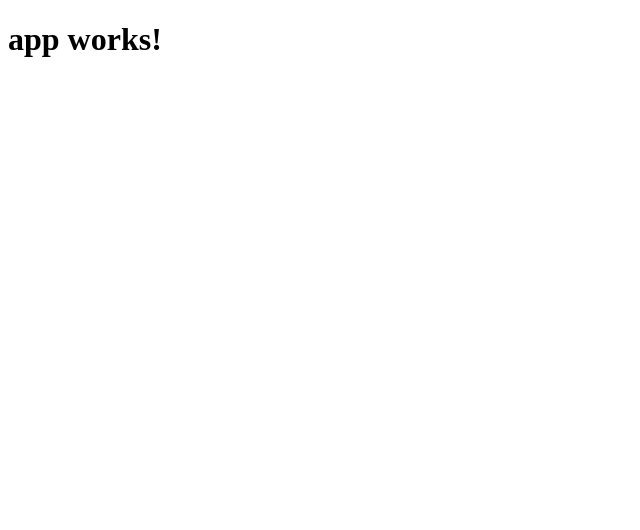
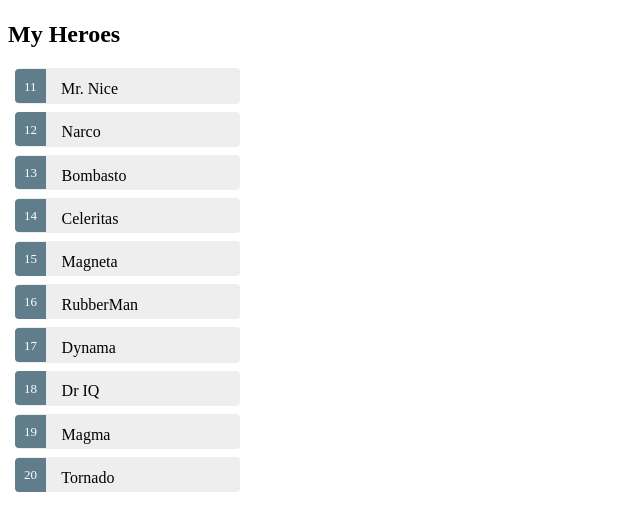
Before and after one commit to pottersc/angular-tour-of-heroes, an Angular app: page / in a window 1280 px wide. Shown: the top 530 px of the page, without its empty margins (0-640 px from the left). Built offline with nearby package versions, Linux system fonts and the light colour scheme.

Commit message:
services working

```diff
--- a/package.json
+++ b/package.json
@@ -17,6 +17,7 @@
     "@angular/core": "^4.0.0",
     "@angular/forms": "^4.0.0",
     "@angular/http": "^4.0.0",
+    "@angular/language-service": "^4.0.3",
     "@angular/platform-browser": "^4.0.0",
     "@angular/platform-browser-dynamic": "^4.0.0",
     "@angular/router": "^4.0.0",
--- a/src/app/app.component.css
+++ b/src/app/app.component.css
@@ -0,0 +1,47 @@
+.selected {
+  background-color: #CFD8DC !important;
+  color: white;
+}
+.heroes {
+  margin: 0 0 2em 0;
+  list-style-type: none;
+  padding: 0;
+  width: 15em;
+}
+.heroes li {
+  cursor: pointer;
+  position: relative;
+  left: 0;
+  background-color: #EEE;
+  margin: .5em;
+  padding: .3em 0;
+  height: 1.6em;
+  border-radius: 4px;
+}
+.heroes li.selected:hover {
+  background-color: #BBD8DC !important;
+  color: white;
+}
+.heroes li:hover {
+  color: #607D8B;
+  background-color: #DDD;
+  left: .1em;
+}
+.heroes .text {
+  position: relative;
+  top: -3px;
+}
+.heroes .badge {
+  display: inline-block;
+  font-size: small;
+  color: white;
+  padding: 0.8em 0.7em 0 0.7em;
+  background-color: #607D8B;
+  line-height: 1em;
+  position: relative;
+  left: -1px;
+  top: -4px;
+  height: 1.8em;
+  margin-right: .8em;
+  border-radius: 4px 0 0 4px;
+}
--- a/src/app/app.component.html
+++ b/src/app/app.component.html
@@ -1,3 +1,10 @@
-<h1>
-  {{title}}
-</h1>
+<h1>{{title}}</h1>
+
+<h2>My Heroes</h2>
+<ul class="heroes">
+  <li *ngFor="let hero of heroes" (click)="onSelect(hero)" [class.selected]="hero === selectedHero">
+    <span class="badge">{{hero.id}}</span> {{hero.name}}
+  </li>
+</ul>
+
+<app-hero-detail [hero]="selectedHero"></app-hero-detail>
--- a/src/app/app.component.ts
+++ b/src/app/app.component.ts
@@ -1,10 +1,38 @@
-import { Component } from '@angular/core';
+import { Component, OnInit } from '@angular/core';
+import { Hero } from './hero';
+import { HeroService } from './hero.service';
+
+
 
 @Component({
   selector: 'app-root',
   templateUrl: './app.component.html',
-  styleUrls: ['./app.component.css']
+  styleUrls: ['./app.component.css'],
+  providers: [HeroService]
 })
-export class AppComponent {
-  title = 'app works!';
+
+
+
+
+
+export class AppComponent implements OnInit {
+  title: 'my hereos';
+  selectedHero: Hero;
+  heroes: Hero[];
+
+  constructor(private heroService: HeroService) { }
+
+  ngOnInit(): void {
+    this.getHeroes();
+  }
+
+  onSelect(hero: Hero): void {
+    this.selectedHero = hero;
+    console.log('selected ' + hero.name);
+  }
+
+  getHeroes(): void {
+    this.heroService.getHeroes().then(heroes => this.heroes = heroes);
+  }
+
 }
--- a/src/app/app.module.ts
+++ b/src/app/app.module.ts
@@ -4,10 +4,12 @@
 import { HttpModule } from '@angular/http';
 
 import { AppComponent } from './app.component';
+import { HeroDetailComponent } from './hero-detail.component';
 
 @NgModule({
   declarations: [
-    AppComponent
+    AppComponent,
+    HeroDetailComponent
   ],
   imports: [
     BrowserModule,
--- /dev/null
+++ b/src/app/hero-detail.component.html
@@ -0,0 +1,8 @@
+<div *ngIf="hero">
+  <h2>{{hero.name}} details!</h2>
+  <div><label>id: </label>{{hero.id}}</div>
+  <div>
+    <label>name: </label>
+    <input [(ngModel)]="hero.name" placeholder="name">
+  </div>
+</div>
--- /dev/null
+++ b/src/app/hero.service.ts
@@ -0,0 +1,14 @@
+/**
+ * Created by Scott on 4/21/2017.
+ */
+import { Injectable } from '@angular/core';
+import { Hero } from './hero';
+import { HEROES } from './mock-heroes';
+
+
+@Injectable()
+export class HeroService {
+  getHeroes(): Promise<Hero[]> {
+    return Promise.resolve(HEROES);
+  }
+}
--- /dev/null
+++ b/src/app/hero.ts
@@ -0,0 +1,7 @@
+/**
+ * Created by Scott on 4/21/2017.
+ */
+export class Hero {
+  id: number;
+  name: string;
+}
--- /dev/null
+++ b/src/app/mock-heroes.ts
@@ -0,0 +1,17 @@
+/**
+ * Created by Scott on 4/21/2017.
+ */
+import { Hero } from './hero';
+
+export const HEROES: Hero[] = [
+  { id: 11, name: 'Mr. Nice' },
+  { id: 12, name: 'Narco' },
+  { id: 13, name: 'Bombasto' },
+  { id: 14, name: 'Celeritas' },
+  { id: 15, name: 'Magneta' },
+  { id: 16, name: 'RubberMan' },
+  { id: 17, name: 'Dynama' },
+  { id: 18, name: 'Dr IQ' },
+  { id: 19, name: 'Magma' },
+  { id: 20, name: 'Tornado' }
+];
```
Also changed, not shown: src/app/hero-detail.component.ts (added, +11 -0 lines).
